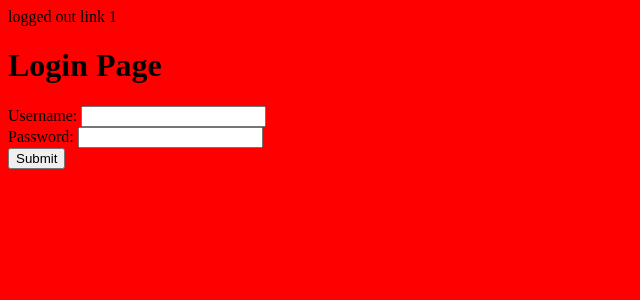
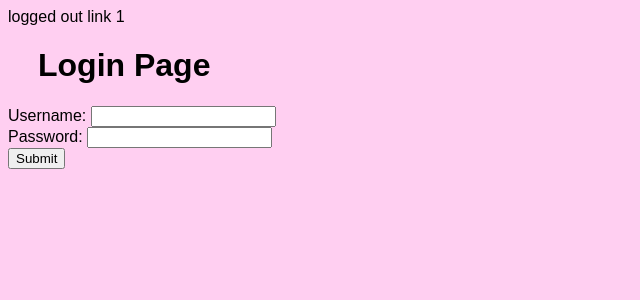
Before and after one commit to jackmunhall/TinDev, a Django app: page /login in a window 1280 px wide. Shown: the top 300 px of the page, without its empty margins (0-640 px from the left). Run offline with Django 4.2, Linux system fonts and the light colour scheme.

Commit message:
basic css sheet

```diff
--- a/src/tindev/static/tindev/style.css
+++ b/src/tindev/static/tindev/style.css
@@ -1,3 +1,17 @@
 html {
-    background: red;
+    background: #ffcff1;
+    font-family: Arial, Helvetica, sans-serif
 }
+
+
+h1{
+    color: black;
+    margin-left: 30px;
+}
+
+p{
+    color: darkslategray;
+    font-family: Arial, Helvetica, sans-serif;
+    font-size: 15px;
+    margin-left: 30px;
+}
```
